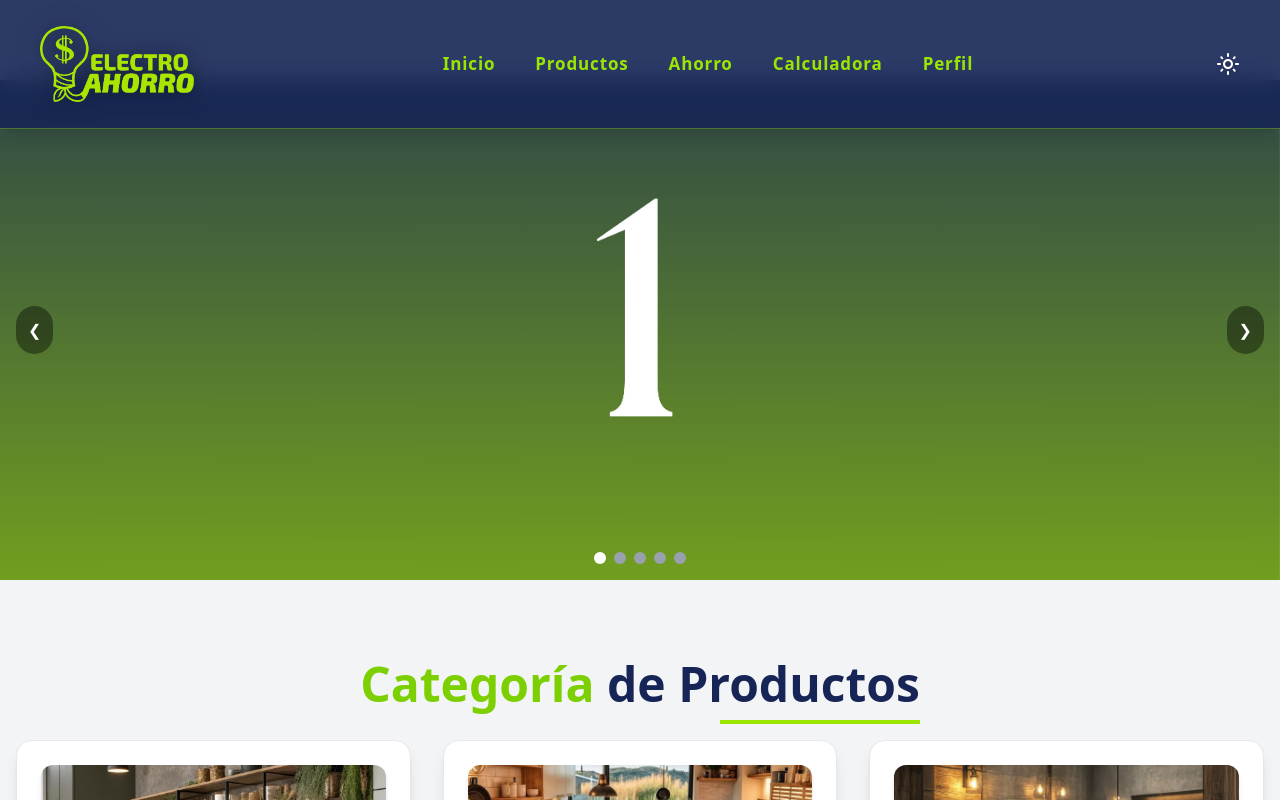
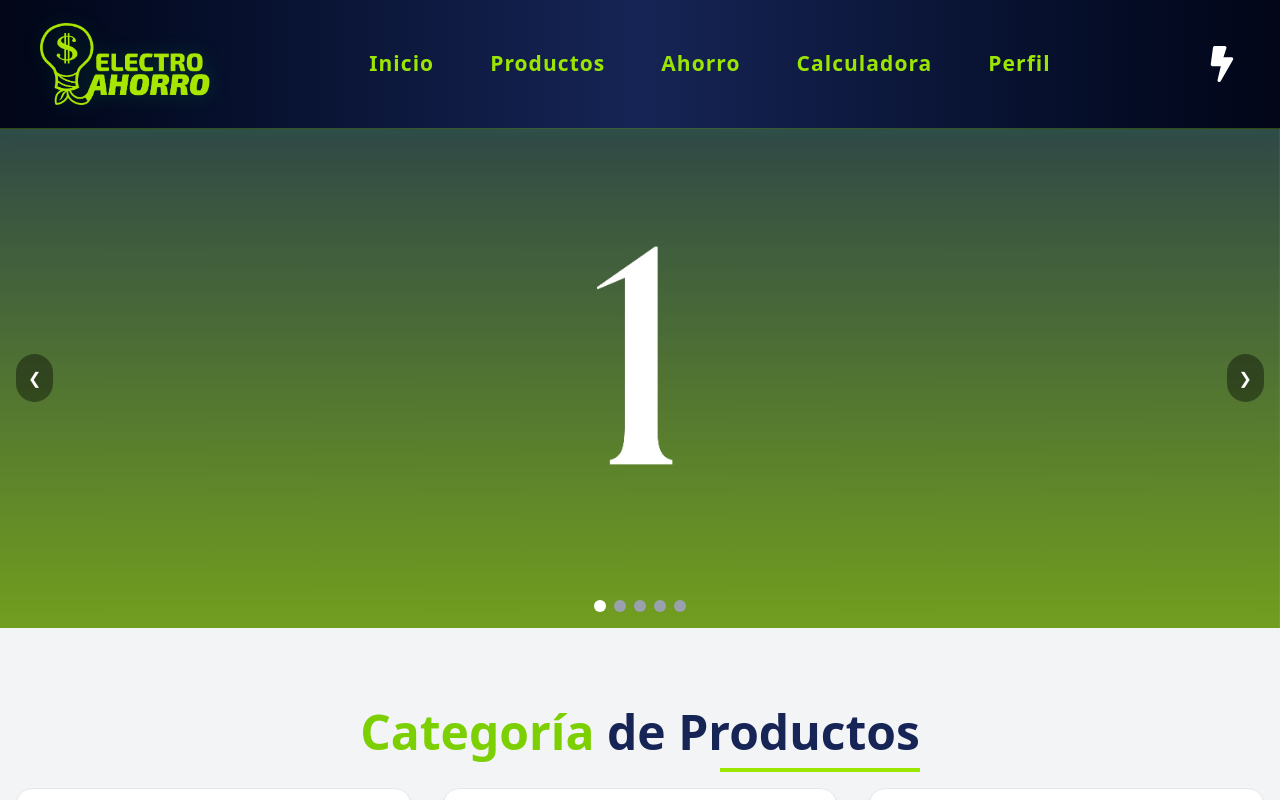
Before and after one commit to SantiagoAyala2118/Proyecto-ElectroAhorro, a React (Vite) app in the folder frontend/: page /home in a window 1280 px wide. Shown: the top 800 px of the page. Built offline with nearby package versions, Linux system fonts and the light colour scheme; sample sign-in values are in the browser's storage.

Commit message:
Se le dio los estils finales en los Navbar y otra cosas

```diff
--- a/frontend/src/components/layouts/Hero.jsx
+++ b/frontend/src/components/layouts/Hero.jsx
@@ -56,7 +56,7 @@ export const Hero = () => {
     );
 
   return (
-    <section className="relative w-full h-[500px] overflow-hidden mt-20 min-w-full">
+    <section className="relative w-full h-[500px] overflow-hidden mt-[16vh] min-w-full">
       {/* Slides */}
       <div className="w-full h-full relative">
         {slides.map((slide, index) => (
--- a/frontend/src/components/layouts/NavBar.jsx
+++ b/frontend/src/components/layouts/NavBar.jsx
@@ -1,12 +1,13 @@
+import { useState } from "react";
 import logo from "../../assets/images/elecctroAHORRO.png";
-import { FaMagnifyingGlass } from "react-icons/fa6";
-import { MdOutlineLightMode } from "react-icons/md";
-import { TbMenu2 } from "react-icons/tb";
+import { FaBolt } from "react-icons/fa";
+import { TbMenu2, TbX } from "react-icons/tb";
 import { useNavigate } from "react-router-dom";
 import { LinkButton } from "../common/LinkButton";
 
 export const Navbar = () => {
   const navigate = useNavigate();
+  const [menuOpen, setMenuOpen] = useState(false);
 
   const handleGoToCalculator = () => navigate("/calculator");
   const handleGoToHome = () => navigate("/home");
@@ -15,90 +16,103 @@ export const Navbar = () => {
   const handleGoToSave = () => navigate("/energytips");
 
   return (
-    <header className="
+    <>
+      {/* NAVBAR */}
+      <header
+        className="
         fixed top-0 left-0 right-0 z-50
-      bg-blue-950/90 backdrop-blur-md
-      border-b border-lime-400/40
-      shadow-lg
-    ">
-      <nav className="
-        max-w-[1400px] mx-auto px-10
+        bg-gradient-to-r from-slate-950 via-blue-950 to-slate-950
+        backdrop-blur-xl
+        border-b border-lime-400/30
+        shadow-[0_0_18px_rgba(0,255,150,0.08)]
+      "
+      >
+        <nav
+          className="
+          max-w-[1500px] mx-auto px-10
           h-[16vh]
           flex justify-between items-center
-      ">
-
+        "
+        >
           {/* LOGO */}
           <img
             src={logo}
             alt="logo"
             className="
-            w-40
-            cursor-pointer
-            drop-shadow-[0_0_10px_rgba(0,0,0,0.5)]
-            hover:scale-105
-            transition-transform duration-300
+              w-44 cursor-pointer
+              drop-shadow-[0_0_10px_rgba(0,255,100,0.15)]
+              hover:scale-110
+              hover:drop-shadow-[0_0_15px_rgba(0,255,120,0.3)]
+              transition-all duration-300
             "
           />
 
-        {/* MENÚ DESKTOP */}
-        <ul className="
-          hidden md:flex items-center gap-x-10
-          text-[17px] font-semibold tracking-wide
-        ">
+          {/* MENU DESKTOP */}
+          <ul
+            className="
+            hidden md:flex items-center gap-x-14
+            text-[21px] font-bold tracking-wide
+          "
+          >
             <LinkButton
               onNavigate={handleGoToHome}
               location={"Inicio"}
-            className="text-white hover:text-lime-400 transition"
+              className="text-white hover:text-lime-300 transition-all hover:drop-shadow-[0_0_6px_lime]"
             />
             <LinkButton
               onNavigate={handleGoToProducts}
               location={"Productos"}
-            className="text-white hover:text-lime-400 transition"
+              className="text-white hover:text-lime-300 transition-all hover:drop-shadow-[0_0_6px_lime]"
             />
             <LinkButton
               onNavigate={handleGoToSave}
               location={"Ahorro"}
-            className="text-white hover:text-lime-400 transition"
+              className="text-white hover:text-lime-300 transition-all hover:drop-shadow-[0_0_6px_lime]"
             />
             <LinkButton
               onNavigate={handleGoToCalculator}
               location={"Calculadora"}
-            className="text-white hover:text-lime-400 transition"
+              className="text-white hover:text-lime-300 transition-all hover:drop-shadow-[0_0_6px_lime]"
             />
             <LinkButton
               onNavigate={handleGoToProfile}
               location={"Perfil"}
-            className="text-white hover:text-lime-400 transition"
+              className="text-white hover:text-lime-300 transition-all hover:drop-shadow-[0_0_6px_lime]"
             />
           </ul>
 
           {/* ACTIONS */}
           <div className="flex items-center gap-x-6">
 
-          {/* ICONO LUZ */}
-          <button className="
-            text-white text-2xl
-            hover:text-lime-400
-            transition
-            drop-shadow
-            hover:scale-110
-          ">
-            <MdOutlineLightMode />
+            {/* ICONO FaBolt – NEÓN SUAVE */}
+            <button
+              className="
+              text-white text-4xl
+              hover:text-lime-300
+              transition-all
+              hover:scale-115
+              hover:drop-shadow-[0_0_6px_lime]
+            "
+            >
+              <FaBolt />
             </button>
 
             {/* MENÚ MOBILE */}
-          <button className="
-            text-white text-3xl md:hidden
-            hover:text-lime-400
-            transition
-            drop-shadow
-            hover:scale-110
-          ">
+            <button
+              className="
+              text-white text-5xl md:hidden
+              hover:text-lime-300
+              transition-all
+              hover:scale-115
+              hover:drop-shadow-[0_0_6px_lime]
+            "
+              onClick={() => setMenuOpen(true)}
+            >
               <TbMenu2 />
             </button>
           </div>
-
         </nav>
       </header>
+    </>
   );
 };
--- a/frontend/src/components/layouts/SideBar.jsx
+++ b/frontend/src/components/layouts/SideBar.jsx
@@ -6,6 +6,7 @@ import {
   Calculator,
   Settings,
   LogOut,
+  Sparkles,
 } from "lucide-react";
 
 export const Sidebar = ({ activeSection, setActiveSection }) => {
@@ -15,26 +16,37 @@ export const Sidebar = ({ activeSection, setActiveSection }) => {
     {
       id: "profile",
       label: "Mi Perfil",
-      icon: <UserRound size={20} />,
+      icon: <UserRound size={22} />,
       path: "/user/profile",
     },
-    { id: "inicio", label: "Home", icon: <Home size={20} />, path: "/app" },
+    {
+      id: "inicio",
+      label: "Inicio",
+      icon: <Home size={22} />,
+      path: "/home",
+    },
     {
       id: "Catalogo",
       label: "Catálogo",
-      icon: <Plug size={20} />,
+      icon: <Plug size={22} />,
       path: "/catalogo",
+    },
+    {
+      id: "ahorro",
+      label: "Ahorro",
+      icon: <Sparkles size={22} />,
+      path: "/energytips",
     },
     {
       id: "calculadora",
       label: "Calculadora",
-      icon: <Calculator size={20} />,
+      icon: <Calculator size={22} />,
       path: "/calculator",
     },
     {
       id: "settings",
       label: "Configuración",
-      icon: <Settings size={20} />,
+      icon: <Settings size={22} />,
       path: "/settings",
     },
   ];
@@ -51,39 +63,62 @@ export const Sidebar = ({ activeSection, setActiveSection }) => {
   };
 
   return (
-    <div className="w-64 bg-blue-950 text-white h-screen fixed left-0 top-0 shadow-xl">
-      {/* Header */}
-      <div className="p-6 border-b border-lime-400">
-        <h1 className="text-2xl font-bold text-lime-400">ElectroAhorro</h1>
-        <p className="text-sm text-white opacity-80">Control de Consumo</p>
+    <div
+      className="
+        w-72 h-screen fixed left-0 top-0 z-40
+        bg-slate-950
+        border-r border-slate-800
+        text-white
+        flex flex-col
+      "
+    >
+      {/* HEADER */}
+      <div className="p-8 border-b border-slate-800">
+        <h1 className="text-3xl font-extrabold text-lime-400">
+          ElectroAhorro
+        </h1>
+        <p className="text-sm opacity-80 mt-1 tracking-wide">
+          Control de Consumo
+        </p>
       </div>
 
-      {/* Menú */}
-      <nav className="p-4">
+      {/* MENU */}
+      <nav className="p-6 space-y-3 flex-1">
         {menuItems.map((item) => (
           <button
             key={item.id}
             onClick={() => handleNavigation(item)}
-            className={`w-full flex items-center space-x-4 p-3 rounded-lg mb-2 transition-all duration-200 ${
-              activeSection === item.id
-                ? "bg-lime-500 text-white shadow-md"
-                : "text-lime-400 hover:bg-slate-500 hover:text-white"
-            }`}
+            className={`
+              w-full flex items-center space-x-4
+              p-4 rounded-xl text-lg font-semibold
+              transition-all duration-200
+
+              ${
+                activeSection === item.id
+                  ? "bg-lime-500 text-slate-900"
+                  : "text-lime-400 hover:bg-slate-800 hover:text-white"
+              }
+            `}
           >
-            <span className="text-xl">{item.icon}</span>
-            <span className="font-medium">{item.label}</span>
+            <span className="text-2xl">{item.icon}</span>
+            <span>{item.label}</span>
           </button>
         ))}
       </nav>
 
-      {/* Footer */}
-      <div className="absolute bottom-0 w-full p-4 border-t border-[#336B87]">
+      {/* LOGOUT */}
+      <div className="p-6 border-t border-slate-800">
         <button
           onClick={handleLogout}
-          className="w-full flex items-center space-x-3 p-3 rounded-lg text-lime-400 hover:bg-slate-500 hover:text-white transition-all duration-200"
+          className="
+            w-full flex items-center space-x-3
+            p-4 rounded-xl text-lg font-semibold
+            text-red-400 hover:bg-slate-800 hover:text-white
+            transition-all duration-200
+          "
         >
-          <LogOut size={20} />
-          <span className="font-medium">Cerrar Sesión</span>
+          <LogOut size={22} />
+          <span>Cerrar Sesión</span>
         </button>
       </div>
     </div>
--- a/frontend/src/pages/Catalogo.jsx
+++ b/frontend/src/pages/Catalogo.jsx
@@ -152,7 +152,7 @@ export const CatalogoElectrodomesticos = () => {
         <div className="min-h-screen bg-gray-100 text-slate-950">
             <Navbar />
 
-            <div className="pt-[14vh] max-w-7xl mx-auto p-6">
+            <div className="pt-[20vh] max-w-7xl mx-auto p-6">
 
                 {/* Filtros */}
                 <div className="bg-white border border-gray-200 rounded-2xl shadow-lg p-6 mb-10 hover:shadow-xl transition-all duration-300">
--- a/frontend/src/pages/EnergyTips.jsx
+++ b/frontend/src/pages/EnergyTips.jsx
@@ -98,12 +98,12 @@ export const EnergyTips = () => {
   return (
     <>
       {/* Navbar fijo */}
-      <div className="fixed top-0 left-0 w-full bg-white shadow-md z-50">
+      <div className="fixed top-0 left-0 w-full bg-white shadow-md z-50 ">
         <Navbar />
       </div>
 
       {/* Fondo general */}
-      <div className="min-h-screen bg-gradient-to-b from-lime-50 via-blue-50 to-blue-100 pt-24 pb-16">
+      <div className="min-h-screen bg-gradient-to-b from-lime-50 via-blue-50 to-blue-100 pt-32 pb-16">
 
         {/* Encabezado */}
         <div className="text-center mb-16 px-4">
```
Lines whose indentation alone changed are shown as unchanged.
